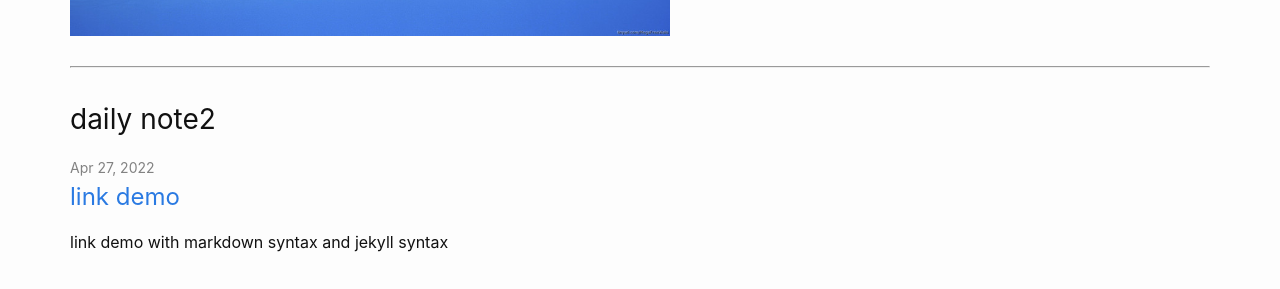
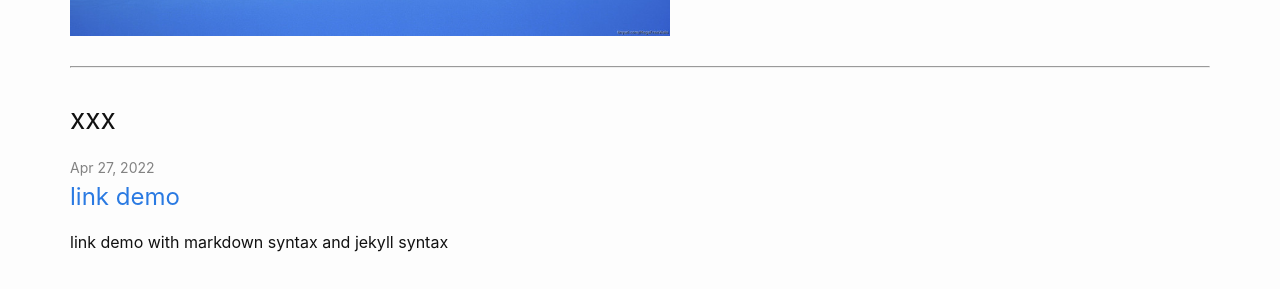
Before and after one commit to red6star/vincent.github.io, a Jekyll site: the page built from index.md, in a window 1280 px wide. Shown: the part 456-745 px from the top of the page. Built offline with Jekyll 4.4.1, drawn with Linux system fonts in a browser that asks for light colours.

Commit message:
Update index.md

```diff
--- a/index.md
+++ b/index.md
@@ -1,8 +1,7 @@
 ---
 title: 主页
 layout: home
-list_title: "daily note1"
-list_title: "daily note2"
+list_title: "xxx"
 ---
 
 <p align=left>
```
